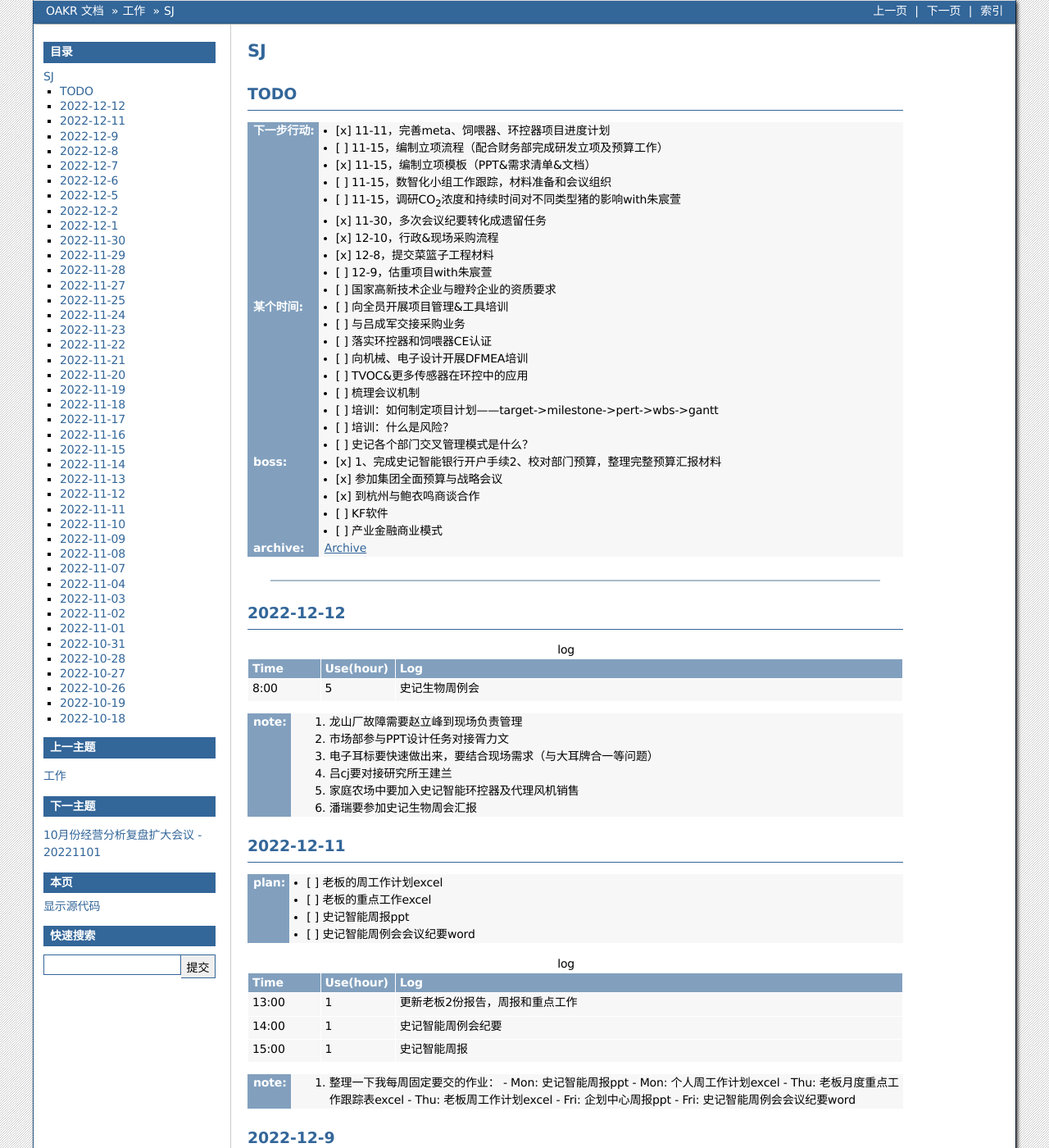
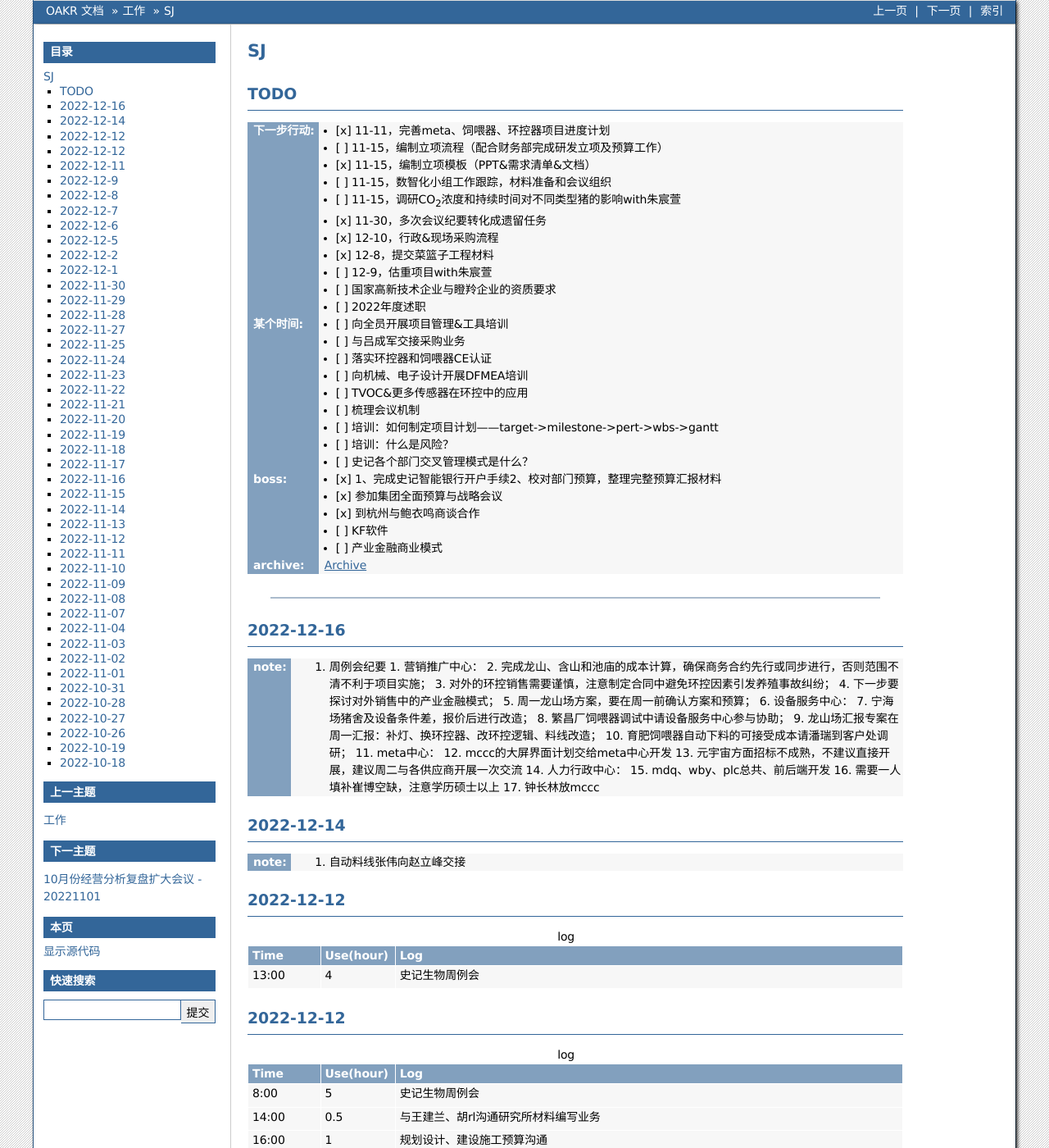
Before and after one commit to cruiurc/cruiurc.github.io, a Sphinx documentation site: the page built from source/work/sj/sj.rst, in a window 1280 px wide and 1400 px high. Shown: the whole window at 82% size. Built offline with Sphinx 7.4.7, drawn with Linux system fonts in a browser that asks for light colours.

Commit message:
20221216 diary

```diff
--- a/source/work/sj/sj.rst
+++ b/source/work/sj/sj.rst
@@ -13,6 +13,7 @@ TODO
    - [x] 12-8，提交菜篮子工程材料
    - [ ] 12-9，估重项目with朱宸萱
    - [ ] 国家高新技术企业与瞪羚企业的资质要求
+   - [ ] 2022年度述职
 
 :某个时间:
    - [ ] 向全员开展项目管理&工具培训
@@ -39,6 +40,43 @@ TODO
 
 ---------
 
+2022-12-16
+-----------
+:note:
+   1. 周例会纪要
+      1. 营销推广中心：
+      2. 完成龙山、含山和池庙的成本计算，确保商务合约先行或同步进行，否则范围不清不利于项目实施；
+      3. 对外的环控销售需要谨慎，注意制定合同中避免环控因素引发养殖事故纠纷；
+      4. 下一步要探讨对外销售中的产业金融模式；
+      5. 周一龙山场方案，要在周一前确认方案和预算；
+      6. 设备服务中心：
+      7. 宁海场猪舍及设备条件差，报价后进行改造；
+      8. 繁昌厂饲喂器调试中请设备服务中心参与协助；
+      9. 龙山场汇报专案在周一汇报：补灯、换环控器、改环控逻辑、料线改造；
+      10. 育肥饲喂器自动下料的可接受成本请潘瑞到客户处调研；
+      11. meta中心：
+      12. mccc的大屏界面计划交给meta中心开发
+      13. 元宇宙方面招标不成熟，不建议直接开展，建议周二与各供应商开展一次交流
+      14. 人力行政中心：
+      15. mdq、wby、plc总共、前后端开发
+      16. 需要一人填补崔博空缺，注意学历硕士以上
+      17. 钟长林放mccc
+
+2022-12-14
+-----------
+:note:
+   1. 自动料线张伟向赵立峰交接
+
+2022-12-12
+-----------
+
+.. csv-table:: log
+   :header: "Time", "Use(hour)", "Log"
+   :widths: 10, 10, 70
+
+   13:00, 4, 史记生物周例会
+
+
 2022-12-12
 -----------
 
@@ -47,6 +85,9 @@ TODO
    :widths: 10, 10, 70
 
    8:00, 5, 史记生物周例会
+   14:00, 0.5, 与王建兰、胡rl沟通研究所材料编写业务
+   16:00, 1, 规划设计、建设施工预算沟通
+
 
 :note:
    1. 龙山厂故障需要赵立峰到现场负责管理
```
Also changed, not shown: source/diary/diary.rst (+12 -0 lines).
